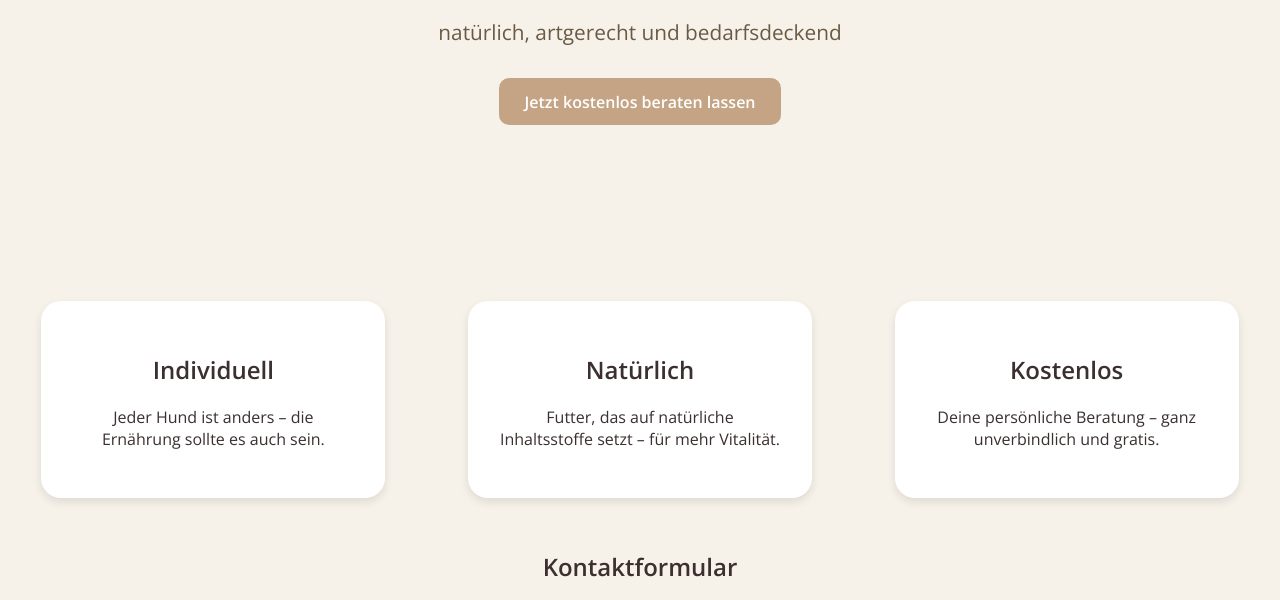
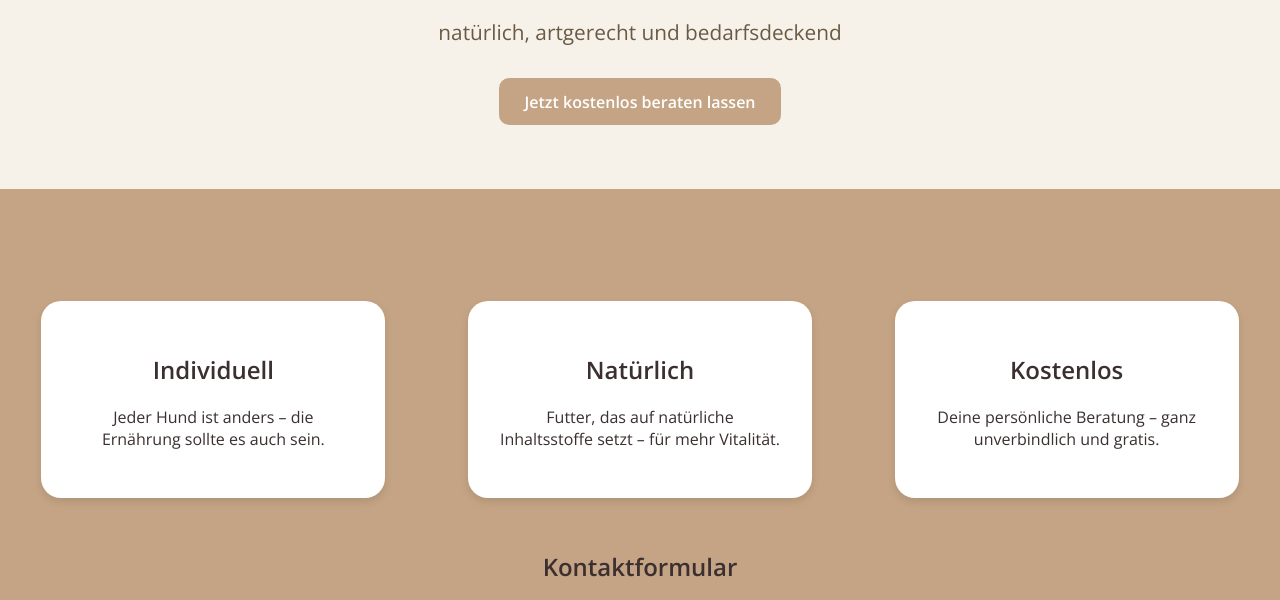
Before and after one commit to EmilyBrening/emilybrening.github.io, a plain HTML site: page index.html in a window 1280 px wide. Shown: the part 163-763 px from the top of the page. Drawn offline with nearby package versions, Linux system fonts and the light colour scheme.

Commit message:
Styles.css

```diff
--- a/styles.css
+++ b/styles.css
@@ -7,7 +7,7 @@
 body {
   margin: 0;
   font-family: 'Open Sans', sans-serif;
-  background-color: var(--beige-bg);
+  background-color: var(--accent);
   color: var(--text);
   text-align: center;
 }
```
